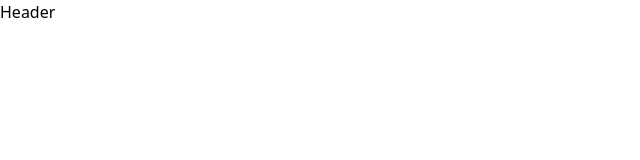
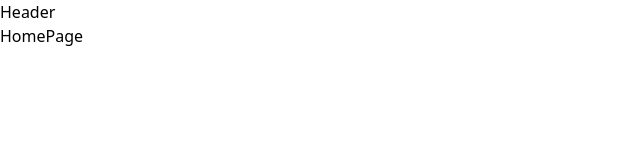
Before and after one commit to LucasBargas/projetos_tailwindcss, a React (Create React App) app in the folder me_family/: page / in a window 1280 px wide. Shown: the top 160 px of the page, without its empty margins (0-640 px from the left). Built offline with nearby package versions, Linux system fonts and the light colour scheme.

Commit message:
Páginas adicionadas a rota

```diff
--- a/me_family/src/App.js
+++ b/me_family/src/App.js
@@ -1,14 +1,24 @@
 import { BrowserRouter, Route, Routes } from 'react-router-dom';
 import Header from './layout/Header/Header';
 import HomePage from './pages/HomePage/HomePage';
+import OurStory from './pages/OurStory/OurStory';
+import Events from './pages/Events/Events';
+import Gallery from './pages/Gallery/Gallery';
+import Contact from './pages/Contact/Contact';
 
 const App = () => {
   return (
     <BrowserRouter>
       <Header />
-      <Routes>
-        <Route path='/' element={<HomePage />} />
-      </Routes>
+      <main>
+        <Routes>
+          <Route path='/' element={<HomePage />} />
+          <Route path='our-story' element={<OurStory />} />
+          <Route path='events' element={<Events />} />
+          <Route path='gallery' element={<Gallery />} />
+          <Route path='contact' element={<Contact />} />
+        </Routes>
+      </main>
     </BrowserRouter>
   )
 }
--- /dev/null
+++ b/me_family/src/pages/Contact/Contact.js
@@ -0,0 +1,9 @@
+import React from 'react';
+
+const Contact = () => {
+  return (
+    <div>Contact</div>
+  )
+}
+
+export default Contact;
--- /dev/null
+++ b/me_family/src/pages/Events/Events.js
@@ -0,0 +1,9 @@
+import React from 'react';
+
+const Events = () => {
+  return (
+    <div>Events</div>
+  )
+}
+
+export default Events;
--- /dev/null
+++ b/me_family/src/pages/Gallery/Gallery.js
@@ -0,0 +1,9 @@
+import React from 'react';
+
+const Gallery = () => {
+  return (
+    <div>Gallery</div>
+  )
+}
+
+export default Gallery;
--- a/me_family/src/pages/HomePage/HomePage.js
+++ b/me_family/src/pages/HomePage/HomePage.js
@@ -2,7 +2,7 @@ import React from 'react';
 
 const HomePage = () => {
   return (
-    <div></div>
+    <div>HomePage</div>
   )
 }
 
--- /dev/null
+++ b/me_family/src/pages/OurStory/OurStory.js
@@ -0,0 +1,9 @@
+import React from 'react';
+
+const OurStory = () => {
+  return (
+    <div>OurStory</div>
+  )
+}
+
+export default OurStory;
```
Also changed, not shown: me_family/src/layout/Header/Header.styles.js (deleted).
